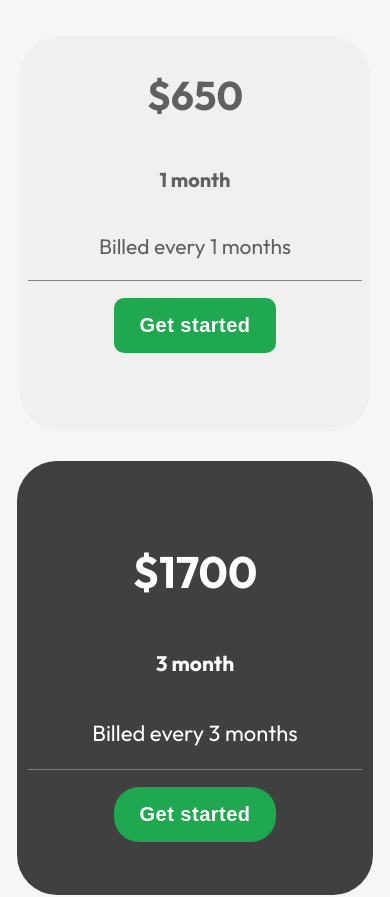
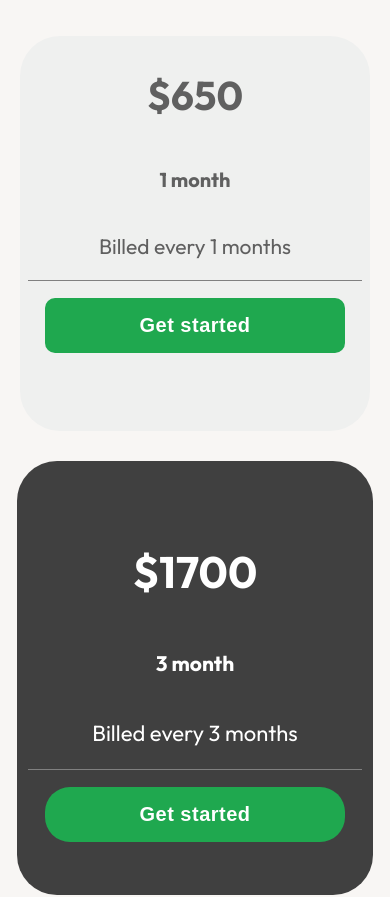
Before and after one commit to RevaGee/Cashio, a React (Create React App) app: page / in a window 390 px wide. Shown: the part 2914-3811 px from the top of the page. Built offline with nearby package versions, Linux system fonts and the light colour scheme.

Commit message:
pricing buttons

```diff
--- a/src/components/Pricing/styles.scss
+++ b/src/components/Pricing/styles.scss
@@ -400,13 +400,13 @@
 }
 
 @media(max-width: 480px) {
-  /*.pricing {
+  .pricing {
     margin-bottom: 30px;
     .demo_contacts_pricing_main{
-      width: 90% !important;
+      width: 90%;
     }
     .demo_contacts_pricing{
-      width: 90% !important;
+      width: 90%;
     }
-  }*/
+  }
 }
```
